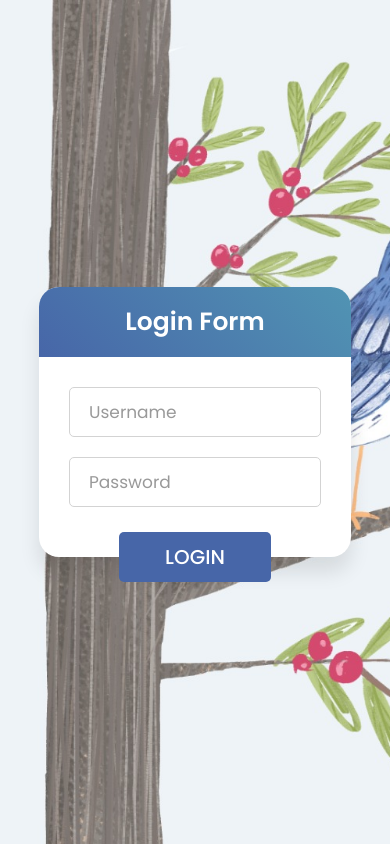
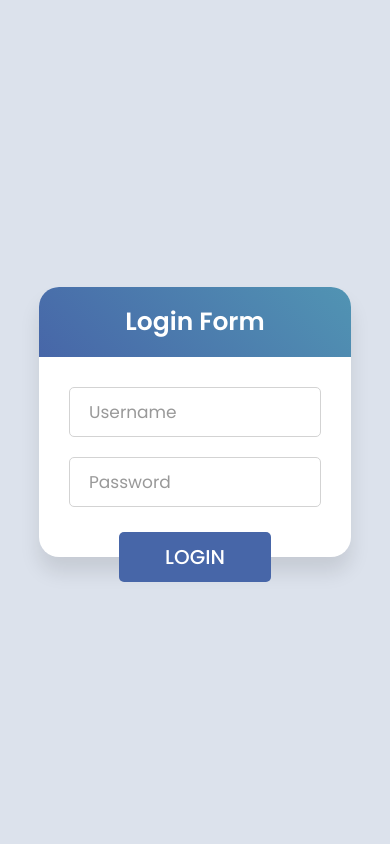
Before and after one commit to AmrutaKoshe/Project-Planner, a PHP site: page /login.html in a window 390 px wide. Run offline with PHP 8.4, Linux system fonts and the light colour scheme.

Commit message:
Update login.css

```diff
--- a/css/login.css
+++ b/css/login.css
@@ -159,4 +159,9 @@ form .signup-link a:hover{
     margin-left: 0%;
     width: 80%;
   }
+
+  body{
+    background-image: none;
+    background-color: #dce2ec;
+  }
 }
```
